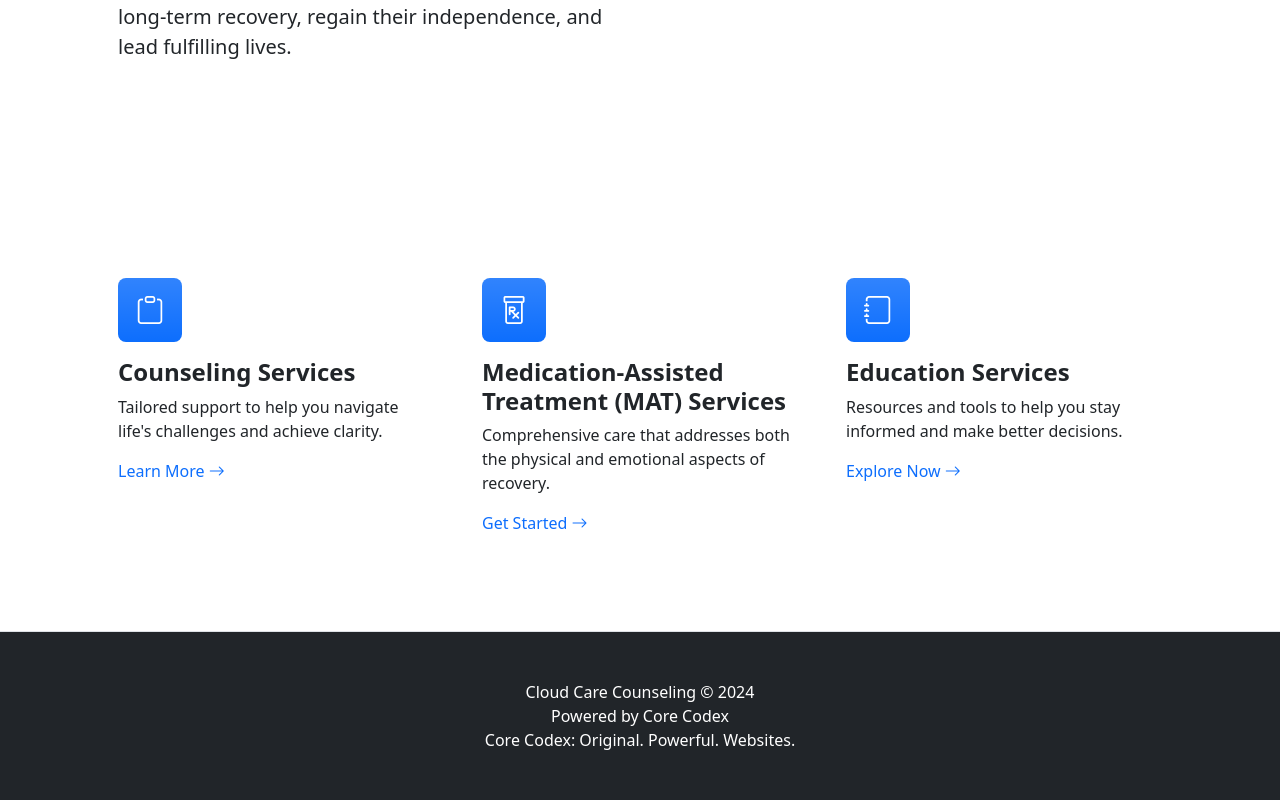
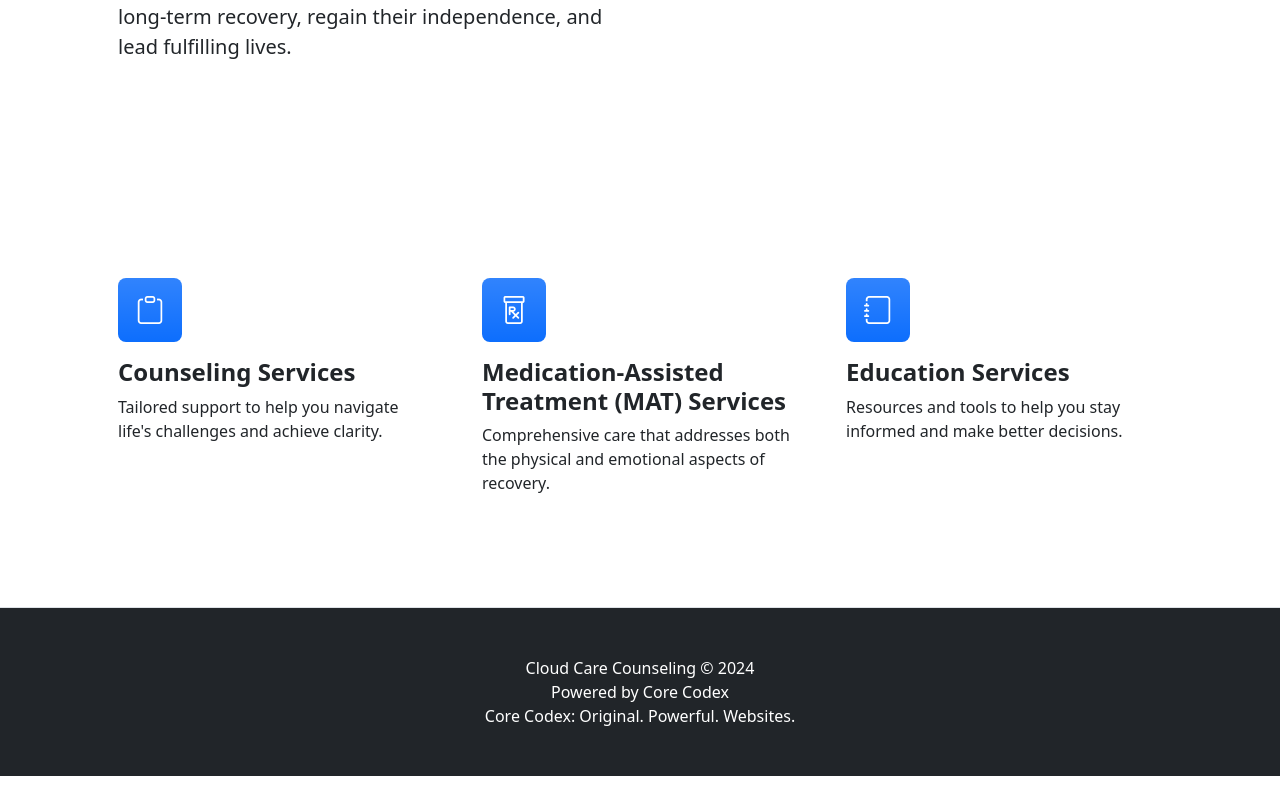
Before and after one commit to CoreyWarren/ccc_sky, a React (Create React App) app in the folder ccc_sky/: page / in a window 1280 px wide. Shown: the part 2271-3071 px from the top of the page. After the commit the page ends 3047 px from the top, so only its background shows below. Built offline with nearby package versions, Linux system fonts and the light colour scheme.

Commit message:
removed unneeded links

```diff
--- a/ccc_sky/src/App.js
+++ b/ccc_sky/src/App.js
@@ -35,7 +35,7 @@ function App() {
                 <a className="nav-link" href="#about">About</a>
               </li>
               <li className="nav-item">
-                <a className="nav-link" href="/contact">Contact</a>
+                <a className="nav-link" href="#contact">Contact</a>
               </li>
             </ul>
           </div>
@@ -185,22 +185,16 @@ recovery.
           icon: (<i className="bi bi-clipboard" style={{ fontSize: "28px", color: "white" }}></i>),
           title: "Counseling Services",
           description: "Tailored support to help you navigate life's challenges and achieve clarity.",
-          linkText: "Learn More",
-          link: "#!"
         },
         {
           icon: (<i className="bi bi-prescription" style={{ fontSize: "28px", color: "white" }}></i>),
           title: "Medication-Assisted Treatment (MAT) Services",
           description: "Comprehensive care that addresses both the physical and emotional aspects of recovery.",
-          linkText: "Get Started",
-          link: "#!"
         },
         {
           icon: (<i className="bi bi-journal" style={{ fontSize: "28px", color: "white" }}></i>),
           title: "Education Services",
           description: "Resources and tools to help you stay informed and make better decisions.",
-          linkText: "Explore Now",
-          link: "#!"
         }
       ].map((card, index) => (
         <div key={index} className="col-lg-4 mb-5 mb-lg-0">
@@ -209,9 +203,6 @@ recovery.
           </div>
           <h2 className="h4 fw-bolder">{card.title}</h2>
           <p>{card.description}</p>
-          <a className="text-decoration-none" href={card.link}>
-            {card.linkText} <i className="bi bi-arrow-right"></i>
-          </a>
         </div>
       ))}
     </div>
```
